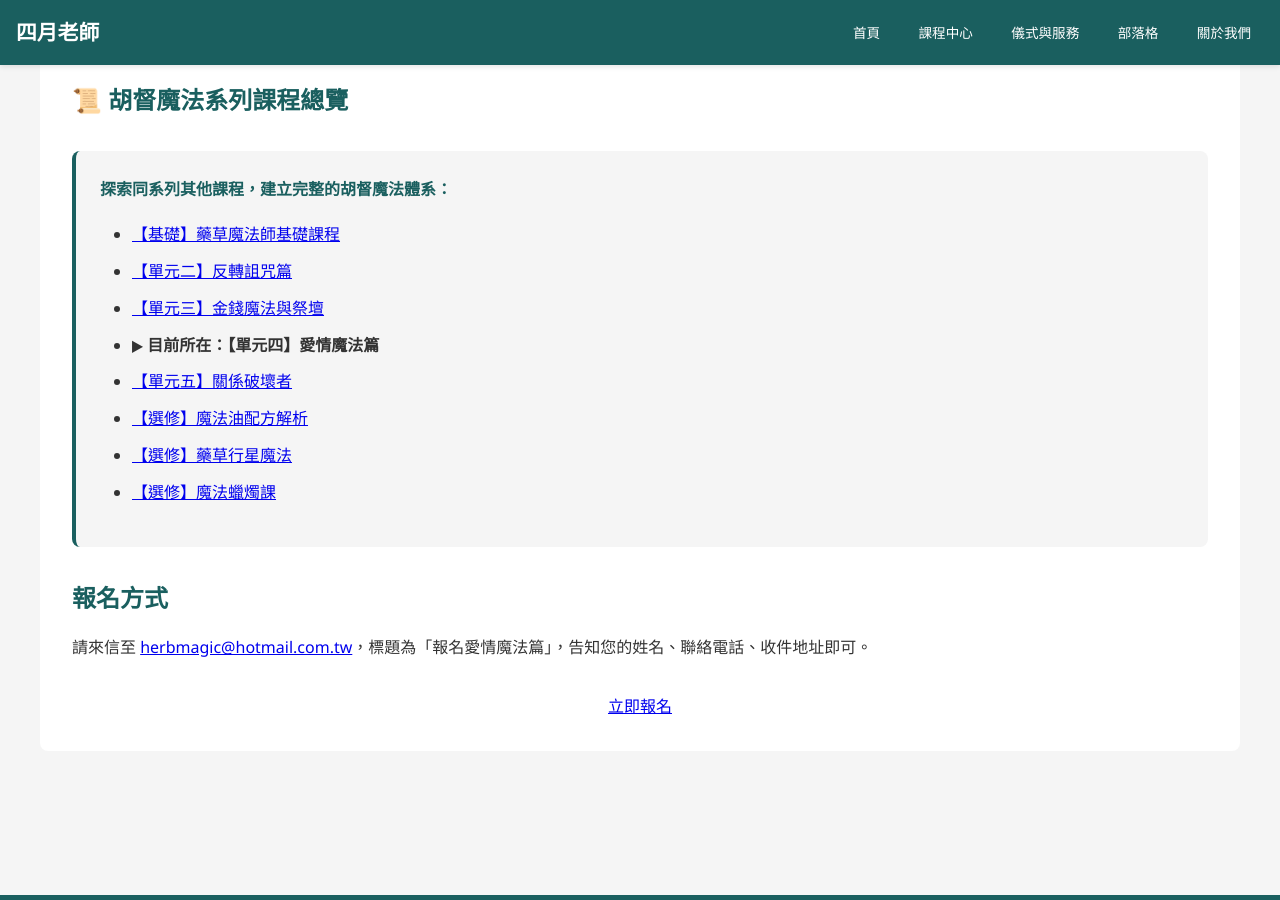
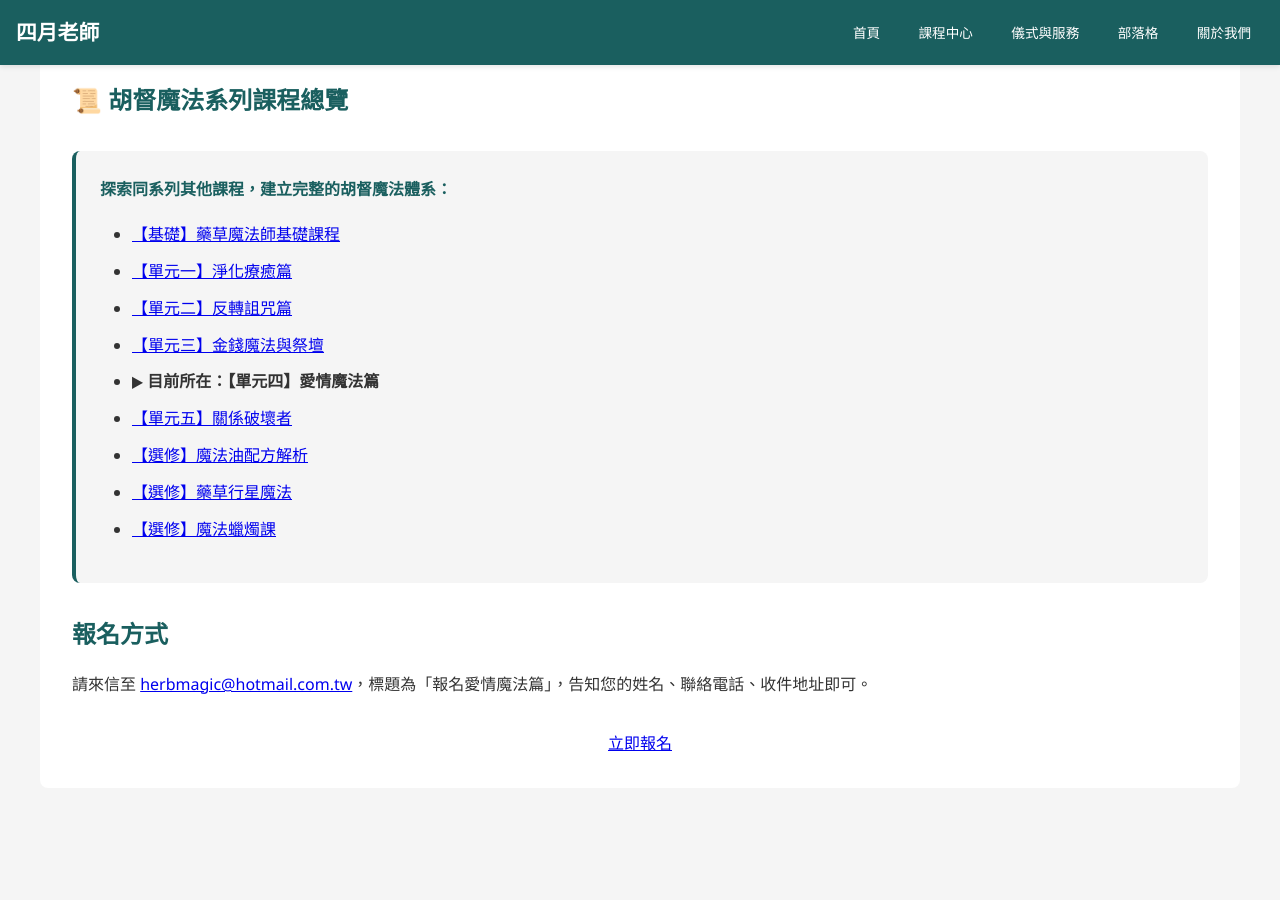
Before and after one commit to light4uliuphone-lang/hoodoo, a Jekyll site: the page built from courses/course-hoodoo-04.html, in a window 1280 px wide and 900 px high, scrolled down 1483 px. Built offline with Jekyll 4.4.1, drawn with Linux system fonts in a browser that asks for light colours.

Commit message:
Update course-hoodoo-04.html

```diff
--- a/courses/course-hoodoo-04.html
+++ b/courses/course-hoodoo-04.html
@@ -47,20 +47,21 @@
         </div>
 
         <h2>📜 胡督魔法系列課程總覽</h2>
-        <div style="background-color: #f5f5f5; padding: 1.5rem; border-radius: 8px; margin: 2rem 0; border-left: 4px solid #1a5f5f;">
+
+<div style="background-color: #f5f5f5; padding: 1.5rem; border-radius: 8px; margin: 2rem 0; border-left: 4px solid #1a5f5f;">
             <p style="margin-bottom: 1rem; font-weight: bold; color: #1a5f5f;">探索同系列其他課程，建立完整的胡督魔法體系：</p>
             <ul style="line-height: 1.8;">
-                <li><a href="/courses/course-hoodoo-00.html">【基礎】藥草魔法師基礎課程</a></li>
-                <li><a href="/courses/course-hoodoo-02.html">【單元二】反轉詛咒篇</a></li>
+                <li><a href="/courses/course-hoodoo-00/">【基礎】藥草魔法師基礎課程</a></li>
+                  <li><a href="/courses/course-hoodoo-01/">【單元一】淨化療癒篇</a></li>
+                <li><a href="/courses/course-hoodoo-02/">【單元二】反轉詛咒篇</a></li>
                 <li><a href="/courses/course-hoodoo-03.html">【單元三】金錢魔法與祭壇</a></li>
-                <li><strong>▶ 目前所在：【單元四】愛情魔法篇</strong></li>
-                <li><a href="/courses/course-hoodoo-05.html">【單元五】關係破壞者</a></li>
-                <li><a href="/courses/course-hoodoo-06.html">【選修】魔法油配方解析</a></li>
-                <li><a href="/courses/course-hoodoo-07.html">【選修】藥草行星魔法</a></li>
-                <li><a href="/courses/course-hoodoo-08.html">【選修】魔法蠟燭課</a></li>
+                 <li><strong>▶ 目前所在：【單元四】愛情魔法篇</strong></li>
+                <li><a href="/courses/course-hoodoo-05/">【單元五】關係破壞者</a></li>
+                <li><a href="/courses/course-hoodoo-06/">【選修】魔法油配方解析</a></li>
+                <li><a href="/courses/course-hoodoo-07/">【選修】藥草行星魔法</a></li>
+                <li><a href="/courses/course-hoodoo-08/">【選修】魔法蠟燭課</a></li>
             </ul>
         </div>
-
         <h2>報名方式</h2>
         <div class="registration-info">
             <p>請來信至 <a href="mailto:{{ site.email | default: 'herbmagic@hotmail.com.tw' }}">{{ site.email | default: 'herbmagic@hotmail.com.tw' }}</a>，標題為「報名愛情魔法篇」，告知您的姓名、聯絡電話、收件地址即可。</p>
```
